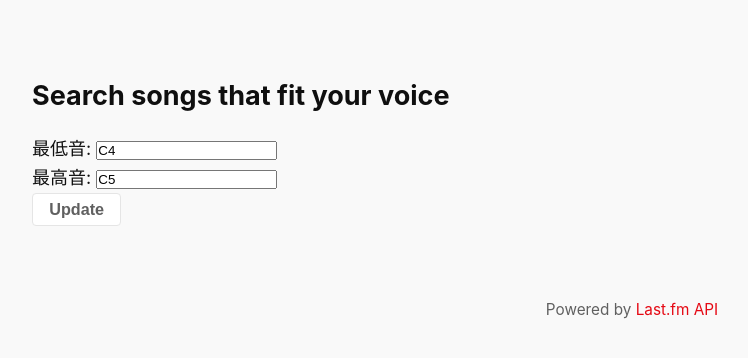
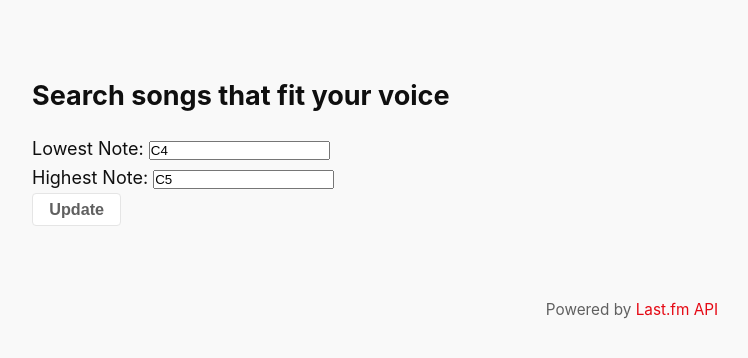
Before and after one commit to yoshi22/finalProject, a Django app: page /vocal/ in a window 1280 px wide. Shown: the part 59-417 px from the top of the page, without its empty margins (8-756 px from the left). Run offline with Django 5.2, Linux system fonts and the light colour scheme; a user stored in the database is signed in; data comes from the database, SQL or seed files in the repository; data that the repository does not hold is empty.

Commit message:
translated japanese into english

```diff
--- a/music/forms.py
+++ b/music/forms.py
@@ -6,33 +6,33 @@ from django.contrib.auth import get_user_model
 from .models import VocalProfile, Playlist
 from .note_utils import spn_to_midi, midi_to_spn
 
-# ──────────────────────────────────────────────────────────────
-#  共通
-# ──────────────────────────────────────────────────────────────
+# ------------------------------
+#  Common
+# ------------------------------
 User   = get_user_model()
-SPN_RE = r"^[A-G](?:#|b)?[0-8]$"           # 例: C4, F#3, Bb2
+SPN_RE = r"^[A-G](?:#|b)?[0-8]$"           # Example: C4, F#3, Bb2
 
 
 class SPNField(forms.CharField):
     """
-    Scientific Pitch Notation (C4, F#3 …) で入出力し、
-    モデルとは MIDI 整数でやり取りするカスタムフィールド。
+    Input and output in Scientific Pitch Notation (C4, F#3, etc.),
+    while interacting with the model as MIDI integers.
     """
     default_validators = [
         validators.RegexValidator(
             regex   = SPN_RE,
-            message = "例: C4, F#3, Bb2 の形式で入力してください",
+            message = "Please input in the format: C4, F#3, Bb2",
             code    = "invalid_spn",
         )
     ]
 
-    # フォーム入力 → Python 値（MIDI int）へ
+    # Form input -> Python value (MIDI int)
     def to_python(self, value: str | None) -> int | None:
         if value in self.empty_values:
             return None
         return spn_to_midi(value.strip())
 
-    # Python 値 → フォーム初期値（SPN 文字列）へ
+    # Python value -> Form initial value (SPN string)
     def prepare_value(self, value):
         if value in self.empty_values:
             return ""
@@ -41,9 +41,9 @@ class SPNField(forms.CharField):
         return value
 
 
-# ──────────────────────────────────────────────────────────────
-#  認証 & Playlist 関連フォーム
-# ──────────────────────────────────────────────────────────────
+# ------------------------------
+#  Authentication & Playlist Forms
+# ------------------------------
 class SignUpForm(UserCreationForm):
     class Meta:
         model   = User
@@ -74,12 +74,12 @@ class AddTrackForm(forms.Form):
         self.fields["playlist"].widget.attrs.update({"style": "font-size:0.9rem"})
 
 
-# ──────────────────────────────────────────────────────────────
-#  Vocal range 入力フォーム
-# ──────────────────────────────────────────────────────────────
+# ------------------------------
+#  Vocal range Input Form
+# ------------------------------
 class VocalRangeForm(forms.ModelForm):
-    note_min = SPNField(label="最低音")
-    note_max = SPNField(label="最高音")
+    note_min = SPNField(label="Lowest Note")
+    note_max = SPNField(label="Highest Note")
 
     class Meta:
         model  = VocalProfile
@@ -89,5 +89,5 @@ class VocalRangeForm(forms.ModelForm):
         cleaned = super().clean()
         lo, hi = cleaned.get("note_min"), cleaned.get("note_max")
         if lo is not None and hi is not None and lo > hi:
-            raise forms.ValidationError("最低音は最高音以下にしてください。")
+            raise forms.ValidationError("The lowest note must be below the highest note.")
         return cleaned
--- a/templates/_preview_player.html
+++ b/templates/_preview_player.html
@@ -1,6 +1,6 @@
 {# ── music/templates/_preview_player.html ───────────────────── #}
 
-{# ① 30-sec Apple プレビュー（あればこちらを優先） #}
+{# ① 30-sec Apple Preview (prioritized if available) #}
 {% if track.apple_preview %}
   <audio controls style="width: 100%;">
     <source src="{{ track.apple_preview }}" type="audio/mpeg">
@@ -8,14 +8,14 @@
   </audio>
 {% endif %}
 
-{# ② Apple が無い場合は Spotify の 30-sec プレビューで補完 #}
+{# ② If Apple is unavailable, use Spotify's 30-sec preview as fallback #}
 {% if not track.apple_preview and track.spotify_id %}
   <audio controls style="width: 100%;">
     <source src="https://p.scdn.co/mp3-preview/{{ track.spotify_id }}" type="audio/mpeg">
   </audio>
 {% endif %}
 
-{# ③ フル尺は YouTube へリンク #}
+{# ③ Full version links to YouTube #}
 {% if track.youtube_url %}
   <div style="margin-top: .35rem;">
     <a href="{{ track.youtube_url }}" target="_blank" rel="noopener">
--- a/templates/charts.html
+++ b/templates/charts.html
@@ -9,8 +9,9 @@
       <h3>{{ t.name }}</h3>
       <p class="meta">{{ t.artist.name }}</p>
 
-      {% if t.apple_preview or t.youtube_url %}            <!-- ★ changed -->
+      {% if t.apple_preview or t.youtube_url %}
         <details>
+          <summary>Preview</summary>
           {% include "_preview_player.html" with track=t %}
         </details>
       {% endif %}
--- a/templates/search_results.html
+++ b/templates/search_results.html
@@ -20,8 +20,9 @@
     <p class="meta">{{ t.artist }}</p>
     {# ---------- NEW preview button ---------- #}
 
-    {% if t.apple_preview or t.youtube_url %}            <!-- ★ changed -->
+    {% if t.apple_preview or t.youtube_url %}
       <details style="margin-bottom:6px">
+        <summary>Preview</summary>
         {% include "_preview_player.html" with track=t %}
       </details>
     {% endif %}
--- a/templates/track.html
+++ b/templates/track.html
@@ -16,7 +16,7 @@
     {{ artist }} · Plays: {{ playcount|intcomma }}
   </p>
 
-  {# ---------- 共通プレーヤー ---------- #}
+  {# ---------- Shared Player ---------- #}
   {% if apple_preview or youtube_url %}
     <details open style="margin-top:.6rem; max-width:360px">
       {% include "_preview_player.html" with
```
